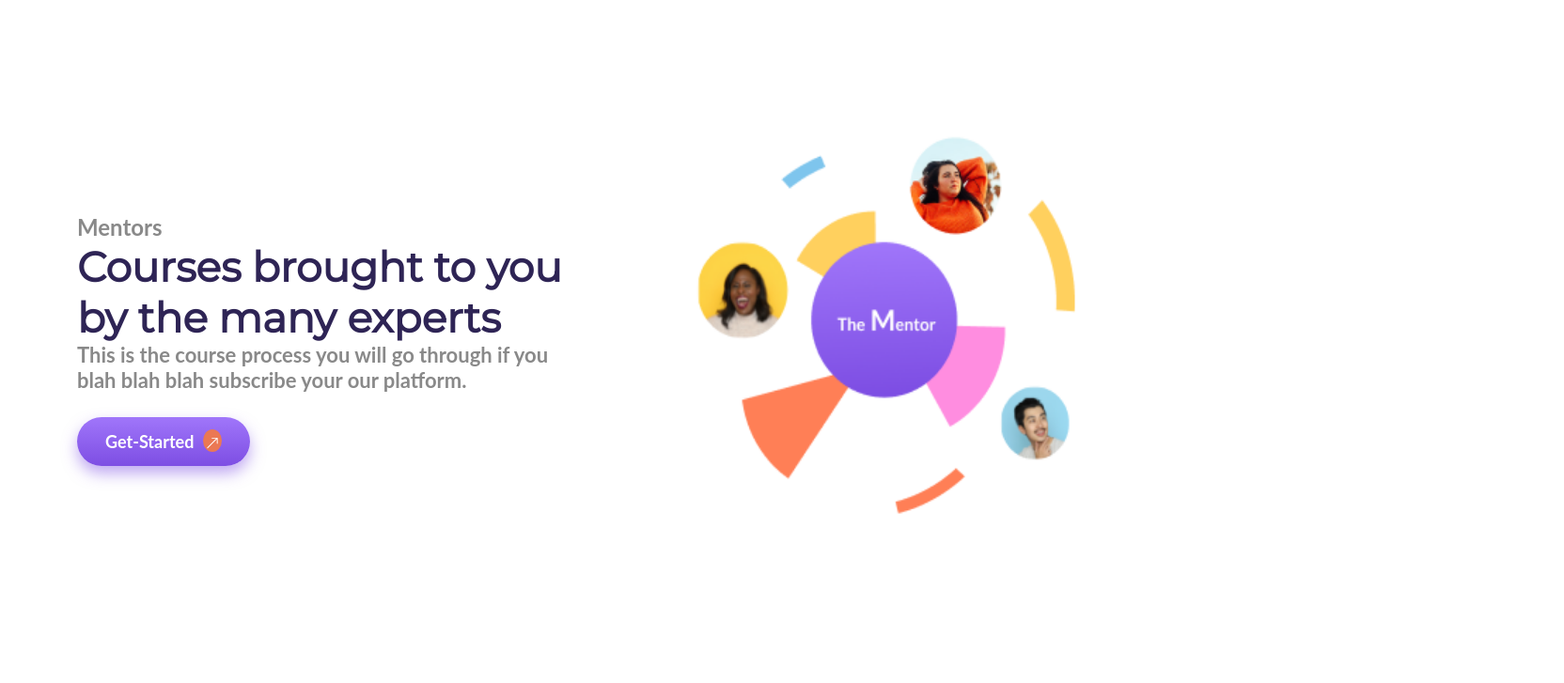
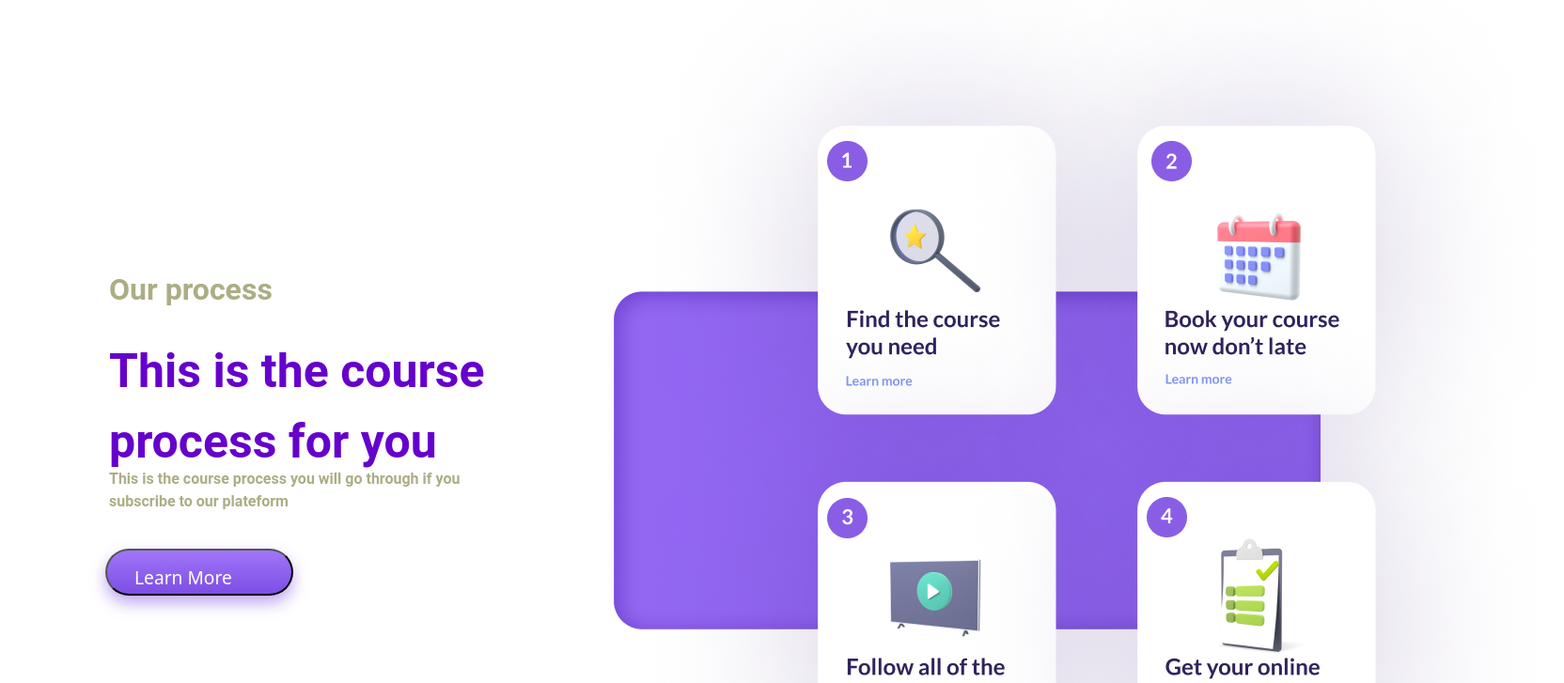
Before and after one commit to TheMentorLive/website, a React (Create React App) app: page / in a window 1280 px wide. Shown: the part 1280-2007 px from the top of the page at 94% size, 1664 px wide, since content can reach past the window. Built offline with nearby package versions, Linux system fonts and the light colour scheme.

Commit message:
add home footer file

```diff
--- /dev/null
+++ b/src/components/HomeFooter.js
@@ -0,0 +1,12 @@
+import { Container } from "react-bootstrap";
+
+const Footer =()=>{
+return(
+    <Container fluid>
+
+    </Container>
+
+);
+
+}
+export default Footer;
--- a/src/screen/MainScreen.js
+++ b/src/screen/MainScreen.js
@@ -1,11 +1,13 @@
 import "../style/MainScreen.css";
 import Landing from "../components/LandingPage";
 import Mentors from "../components/Mentors";
-// import Process from "../components/OurProcess";
+import Process from "../components/OurProcess";
 import Mentorship from '../components/Mentorship';
 import Services from "../components/OurServices"
 import SuccessStories from "../components/SuccessStories";
 import Subscription from "../components/Subscription";
+import Footer from "../components/HomeFooter";
+
 
 
 const MainScreen = () =>{
@@ -13,11 +15,12 @@ const MainScreen = () =>{
         <div>
             <Landing/>
             <Services/>
-            {/* <Process/> */}
+            <Process/>
             <Mentorship/>
             <Mentors/>
             <SuccessStories/>
             <Subscription/>
+            <Footer/>
         </div>
     );
 }
```
Also changed, not shown: src/style/MainScreen.css (+2 -10 lines), src/components/ourServices.js (line endings or trailing spaces).
